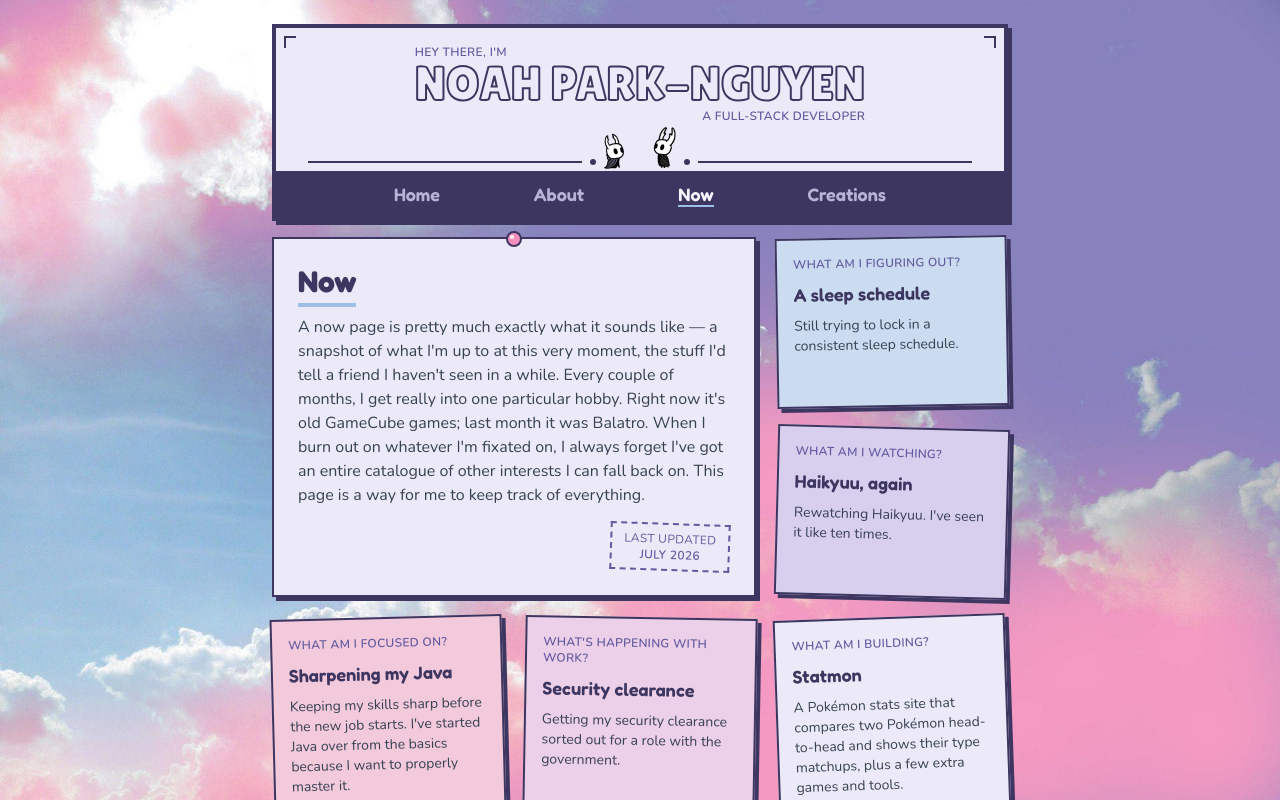
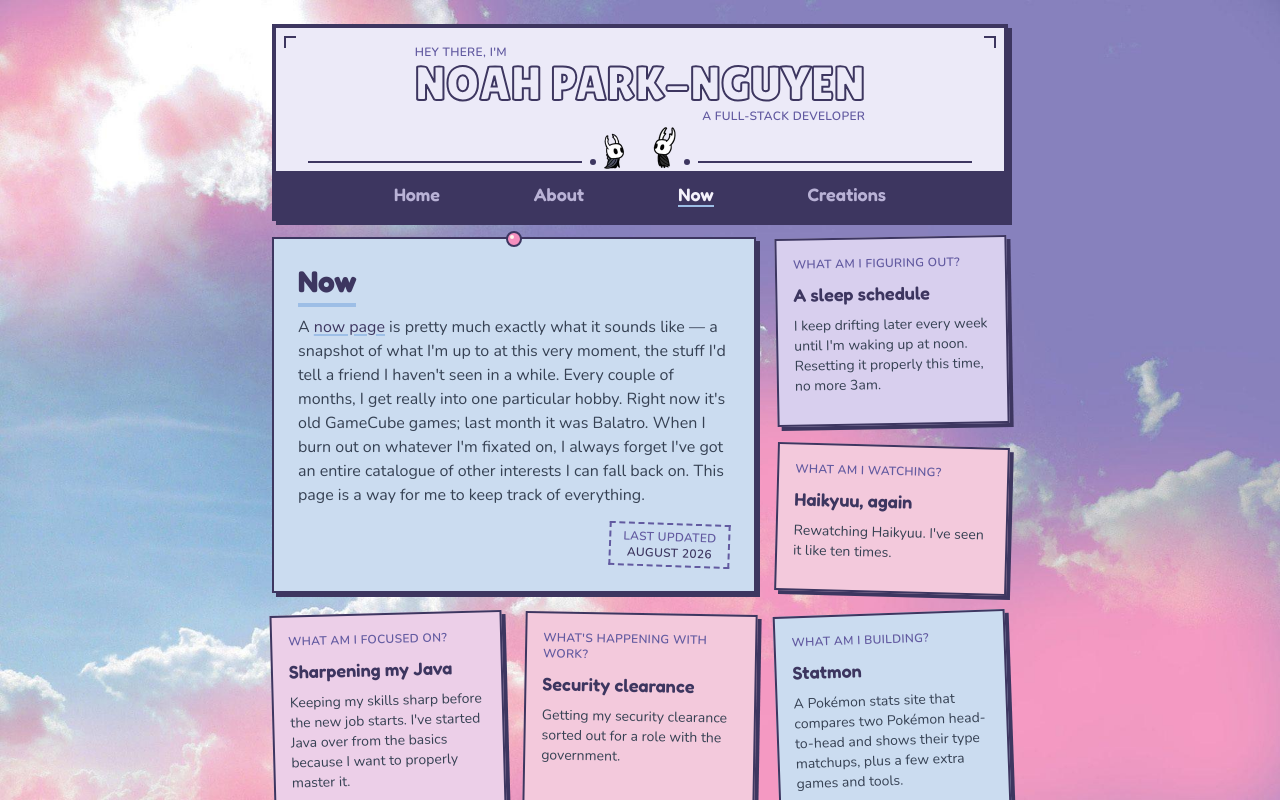
Before and after one commit to noahparknguyen/portfolio, a React (Vite) app: page / in a window 1280 px wide. Both pictures are taken after a click on the button "Now". Shown: the top 800 px of the page. Built offline with nearby package versions, Linux system fonts and the light colour scheme; no server answers.

Commit message:
Refreshed the Now page and redistributed its sticky note colours

```diff
--- a/src/components/sections/Now.jsx
+++ b/src/components/sections/Now.jsx
@@ -1,23 +1,33 @@
 import PinnedCard from "../ui/PinnedCard";
 import SectionTitle from "../ui/SectionTitle";
 import Eyebrow from "../ui/Eyebrow";
+import TextLink from "../ui/TextLink";
 import Pin from "../ui/Pin";
 
-const LAST_UPDATED = "July 2026";
+// Keep this next to NOW_NOTES and move it whenever the notes move — the two are
+// one edit, not two. It can't be derived: the last commit date would report a
+// CSS tweak as a content update, which is worse than being stale.
+const LAST_UPDATED = "August 2026";
 
+// Tints are a solved layout, not a free choice. The intro card carries Now's own
+// section hue (blue), and it touches four notes, so none of those can be blue.
+// The order below is checked for both tiers: no two touching cards share a hue
+// in the md 3-column grid OR in the single-column mobile stack.
+// Spread: violet x3, rose x3, blue x3, orchid x2.
 const NOW_NOTES = [
   {
     prompt: "What am I figuring out?",
     answer: "A sleep schedule",
-    explanation: "Still trying to lock in a consistent sleep schedule.",
-    tint: "bg-blue-soft",
+    explanation:
+      "I keep drifting later every week until I'm waking up at noon. Resetting it properly this time, no more 3am.",
+    tint: "bg-violet-soft",
     rotate: "-rotate-[1deg]",
   },
   {
     prompt: "What am I watching?",
     answer: "Haikyuu, again",
     explanation: "Rewatching Haikyuu. I've seen it like ten times.",
-    tint: "bg-violet-soft",
+    tint: "bg-rose-soft",
     rotate: "rotate-[1.5deg]",
   },
   {
@@ -25,7 +35,7 @@ const NOW_NOTES = [
     answer: "Sharpening my Java",
     explanation:
       "Keeping my skills sharp before the new job starts. I've started Java over from the basics because I want to properly master it.",
-    tint: "bg-rose-soft",
+    tint: "bg-orchid-soft",
     rotate: "-rotate-[1.5deg]",
   },
   {
@@ -33,7 +43,7 @@ const NOW_NOTES = [
     answer: "Security clearance",
     explanation:
       "Getting my security clearance sorted out for a role with the government.",
-    tint: "bg-orchid-soft",
+    tint: "bg-rose-soft",
     rotate: "rotate-[1deg]",
   },
   {
@@ -41,7 +51,7 @@ const NOW_NOTES = [
     answer: "Statmon",
     explanation:
       "A Pokémon stats site that compares two Pokémon head-to-head and shows their type matchups, plus a few extra games and tools.",
-    tint: "bg-primary-soft",
+    tint: "bg-blue-soft",
     rotate: "-rotate-[2deg]",
   },
   {
@@ -49,7 +59,7 @@ const NOW_NOTES = [
     answer: "Python",
     explanation:
       "Learning basic Python for now. Eventually I want to build a full API and back-end with it.",
-    tint: "bg-blue-soft",
+    tint: "bg-violet-soft",
     rotate: "rotate-[2deg]",
   },
   {
@@ -57,7 +67,7 @@ const NOW_NOTES = [
     answer: "Social media",
     explanation:
       "Staying off my phone and social media — being online too much was giving me headaches.",
-    tint: "bg-paper",
+    tint: "bg-blue-soft",
     rotate: "-rotate-[1deg]",
   },
   {
@@ -65,7 +75,7 @@ const NOW_NOTES = [
     answer: "Being complacent",
     explanation:
       "How do I keep from succumbing to the AI boom when it's so tempting to let AI do everything for me?",
-    tint: "bg-violet-soft",
+    tint: "bg-rose-soft",
     rotate: "rotate-[1.5deg]",
   },
   {
@@ -73,7 +83,7 @@ const NOW_NOTES = [
     answer: "Back in the gym",
     explanation:
       "I used to be a huge gym rat but fell off when I got too busy. Back to basic weightlifting now, aiming for a routine with no missed days.",
-    tint: "bg-orchid-soft",
+    tint: "bg-blue-soft",
     rotate: "-rotate-[2deg]",
   },
   {
@@ -81,7 +91,7 @@ const NOW_NOTES = [
     answer: "Pikmin & GameCube",
     explanation:
       "Replaying the Pikmin games and a bunch of GameCube classics on the Dolphin emulator.",
-    tint: "bg-rose-soft",
+    tint: "bg-orchid-soft",
     rotate: "rotate-[1deg]",
   },
   {
@@ -89,7 +99,7 @@ const NOW_NOTES = [
     answer: "Sarah Z & SnapCube",
     explanation:
       "My favourite online creators these days are Sarah Z on YouTube and SnapCube on Twitch.",
-    tint: "bg-blue-soft",
+    tint: "bg-violet-soft",
     rotate: "-rotate-[1deg]",
   },
 ];
@@ -99,7 +109,7 @@ function Now() {
     <section aria-labelledby="now-heading">
       <div className="grid grid-cols-1 gap-5 md:grid-cols-3">
         <PinnedCard
-          bg="bg-primary-soft"
+          bg="bg-blue-soft"
           padding="p-4 md:p-6"
           className="relative md:col-span-2 md:row-span-2"
         >
@@ -108,18 +118,24 @@ function Now() {
             Now
           </SectionTitle>
           <p className="mt-2 max-w-prose text-gray-700">
-            A now page is pretty much exactly what it sounds like — a snapshot
-            of what I'm up to at this very moment, the stuff I'd tell a friend I
-            haven't seen in a while. Every couple of months, I get really into
-            one particular hobby. Right now it's old GameCube games; last month
-            it was Balatro. When I burn out on whatever I'm fixated on, I always
+            A{" "}
+            <TextLink href="https://nownownow.com" accent="blue" external>
+              now page
+            </TextLink>{" "}
+            is pretty much exactly what it sounds like — a snapshot of what I'm
+            up to at this very moment, the stuff I'd tell a friend I haven't
+            seen in a while. Every couple of months, I get really into one
+            particular hobby. Right now it's old GameCube games; last month it
+            was Balatro. When I burn out on whatever I'm fixated on, I always
             forget I've got an entire catalogue of other interests I can fall
             back on. This page is a way for me to keep track of everything.
           </p>
           <div className="mt-4 flex justify-end">
-            <div className="rotate-2 border-2 border-dashed border-label px-3 py-1.5 text-center text-xs uppercase tracking-wide text-label">
-              <p>Last updated</p>
-              <p className="font-semibold">{LAST_UPDATED}</p>
+            <div className="rotate-2 border-2 border-dashed border-label px-3 py-1 text-center">
+              <Eyebrow as="p">Last updated</Eyebrow>
+              <Eyebrow as="p" tone="ink">
+                {LAST_UPDATED}
+              </Eyebrow>
             </div>
           </div>
         </PinnedCard>
```
